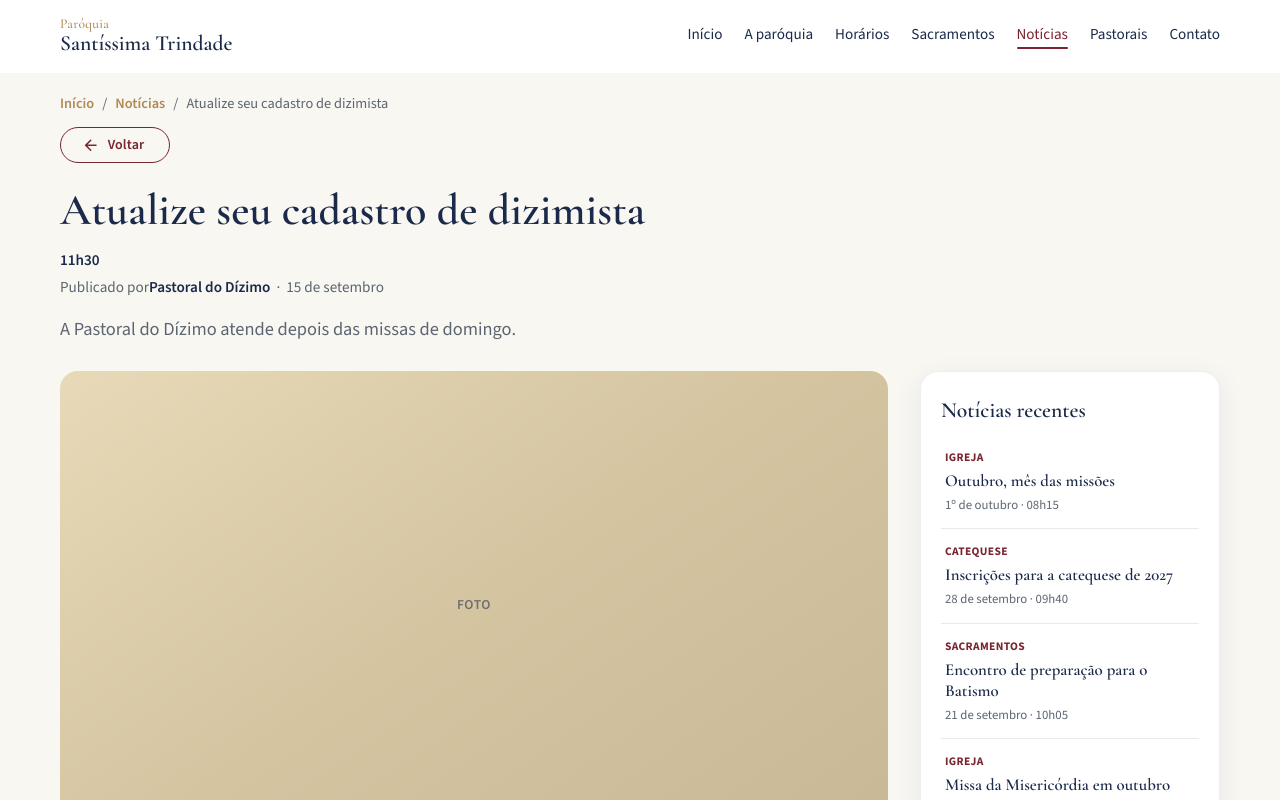
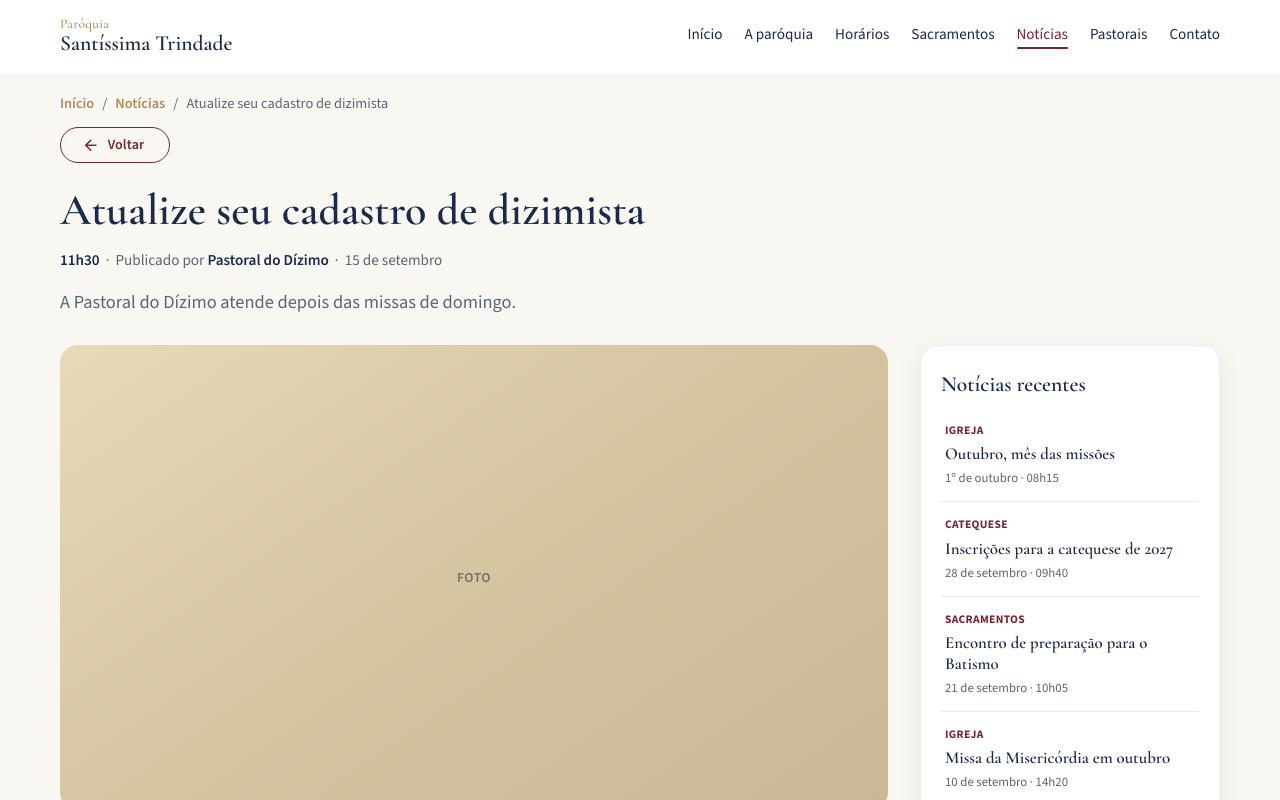
Before and after one commit to EmanuelSilva73/site-santissimatrindade, a Vue app: page /noticias/atualize-seu-cadastro-de-dizimista in a window 1280 px wide. Shown: the top 800 px of the page. Built offline with nearby package versions, Linux system fonts and the light colour scheme.

Commit message:
Exibe horario, autor e data na mesma linha

```diff
--- a/src/views/NewsArticleView.vue
+++ b/src/views/NewsArticleView.vue
@@ -33,14 +33,13 @@ const recent = computed(() => getRecentNews(route.params.slug, 5))
 
         <header class="article-header">
           <h1 class="article-title">{{ article.title }}</h1>
-          <div class="article-meta">
+          <p class="article-meta">
             <time class="article-time">{{ article.time }}</time>
-            <p class="article-byline">
-              Publicado por <strong>{{ article.author }}</strong>
-              <span class="article-meta-sep" aria-hidden="true">·</span>
-              <time class="article-date">{{ article.date }}</time>
-            </p>
-          </div>
+            <span class="article-meta-sep" aria-hidden="true">·</span>
+            <span class="article-byline">Publicado por <strong>{{ article.author }}</strong></span>
+            <span class="article-meta-sep" aria-hidden="true">·</span>
+            <time class="article-date">{{ article.date }}</time>
+          </p>
           <p class="article-excerpt">{{ article.excerpt }}</p>
         </header>
 
@@ -179,9 +178,12 @@ const recent = computed(() => getRecentNews(route.params.slug, 5))
 
 .article-meta {
   display: flex;
-  flex-direction: column;
-  gap: 4px;
-  margin-bottom: 16px;
+  flex-wrap: wrap;
+  align-items: baseline;
+  gap: 0;
+  margin: 0 0 16px;
+  font-size: 0.95rem;
+  color: var(--parish-muted);
 }
 
 .article-time {
@@ -202,11 +204,6 @@ const recent = computed(() => getRecentNews(route.params.slug, 5))
 
 .article-byline {
   margin: 0;
-  display: flex;
-  flex-wrap: wrap;
-  align-items: baseline;
-  gap: 0;
-  font-size: 0.95rem;
   color: var(--parish-muted);
 }
 
```
